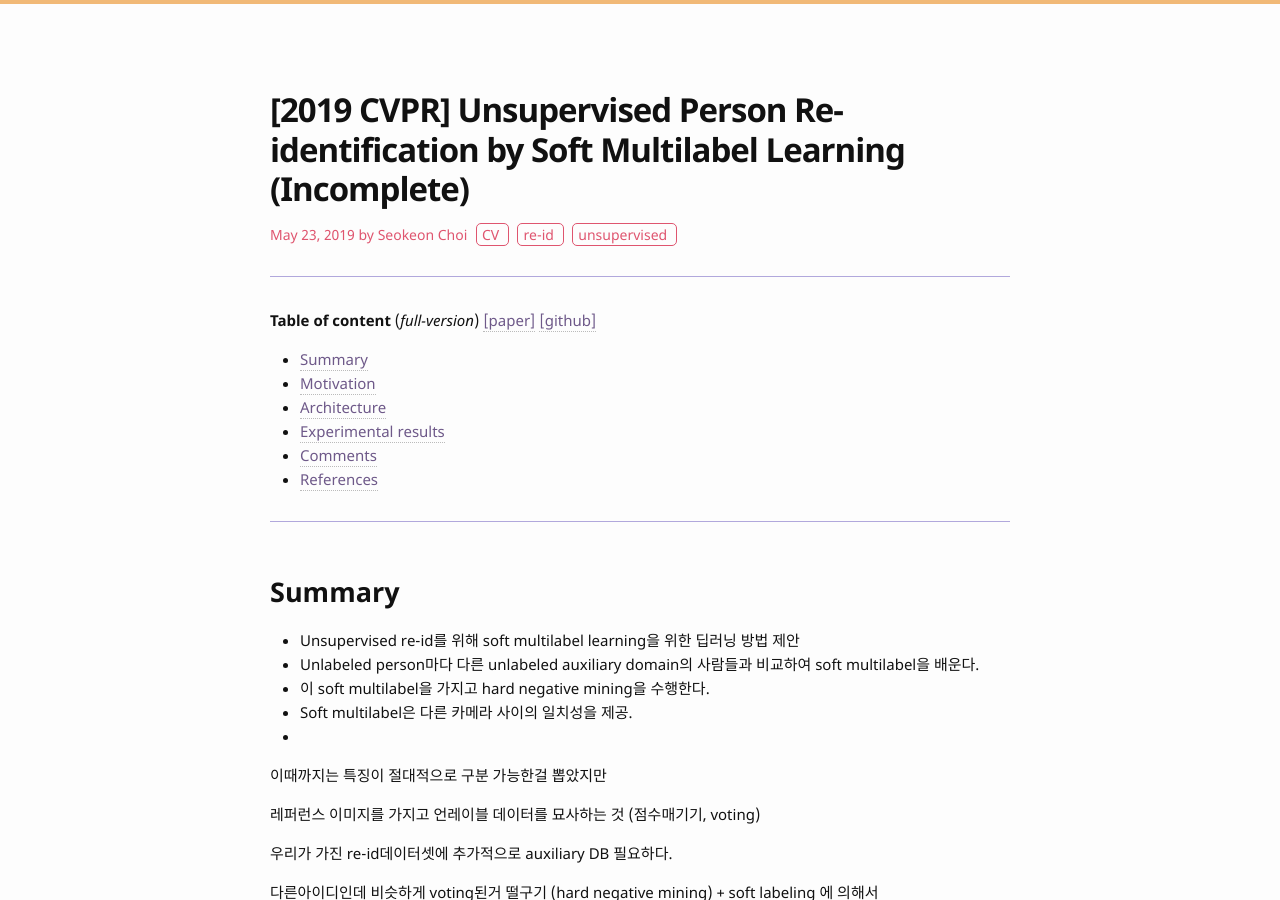
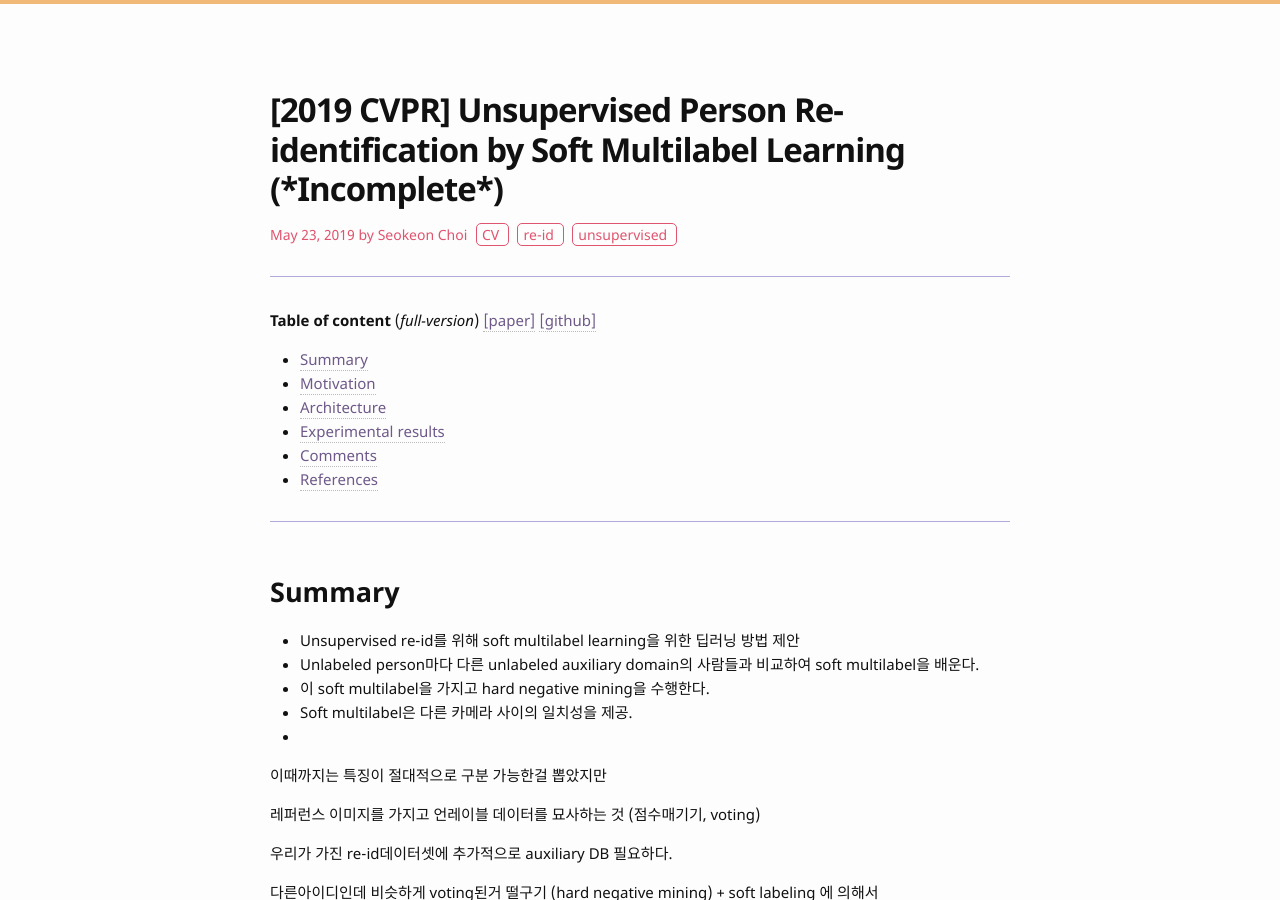
Before and after one commit to bismex/bismex.github.io, a Jekyll site: the page built from _posts/2019-05-23-MAR.md, in a window 1280 px wide and 900 px high. Built offline with Jekyll 4.4.1, drawn with Linux system fonts in a browser that asks for light colours.

Commit message:
Update 2019-05-23-MAR.md

```diff
--- a/_posts/2019-05-23-MAR.md
+++ b/_posts/2019-05-23-MAR.md
@@ -1,6 +1,6 @@
 ---
 layout: post
-title: "[2019 CVPR] Unsupervised Person Re-identification by Soft Multilabel Learning (Incomplete)"
+title: "[2019 CVPR] Unsupervised Person Re-identification by Soft Multilabel Learning (*Incomplete*)"
 date: 2019-05-23 15:00:00
 tags: CV re-id unsupervised
 ---
```
